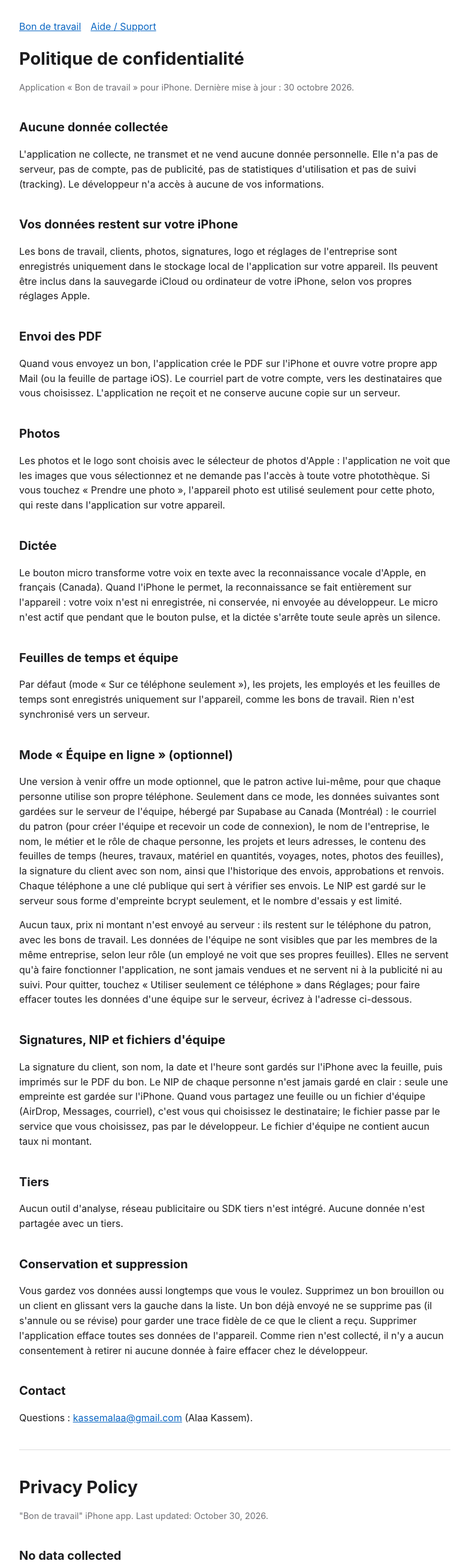
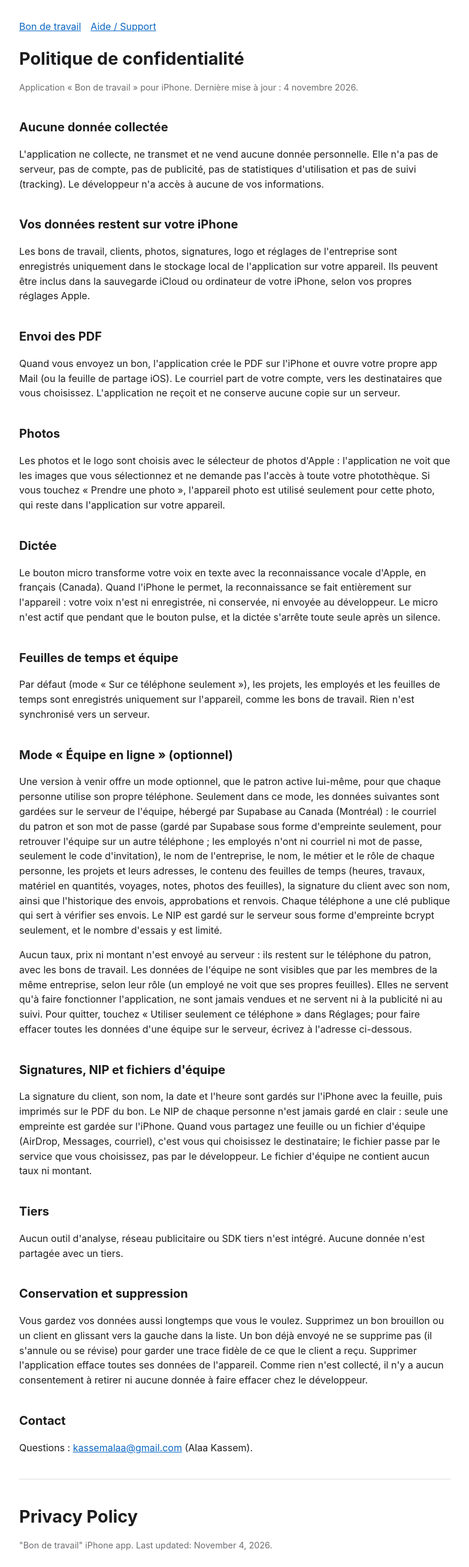
Before and after one commit to kassemalaa/bondetravail-app, a plain HTML site: page privacy.html in a window 1280 px wide. Shown: the top 2613 px of the page at 60% size, without its empty margins (248-1031 px from the left). Drawn offline with Linux system fonts and the light colour scheme.

Commit message:
Confidentialité : courriel et mot de passe du patron (équipe en ligne)

```diff
--- a/privacy.html
+++ b/privacy.html
@@ -3,7 +3,7 @@
 <title>Bon de travail : politique de confidentialité / Privacy Policy</title><link rel="stylesheet" href="style.css"></head><body>
 <nav><a href="index.html">Bon de travail</a><a href="support.html">Aide / Support</a></nav>
 <h1>Politique de confidentialité</h1>
-<p class="lang">Application « Bon de travail » pour iPhone. Dernière mise à jour : 30 octobre 2026.</p>
+<p class="lang">Application « Bon de travail » pour iPhone. Dernière mise à jour : 4 novembre 2026.</p>
 <h2>Aucune donnée collectée</h2>
 <p>L'application ne collecte, ne transmet et ne vend aucune donnée personnelle. Elle n'a pas de serveur, pas de compte, pas de publicité, pas de statistiques d'utilisation et pas de suivi (tracking). Le développeur n'a accès à aucune de vos informations.</p>
 <h2>Vos données restent sur votre iPhone</h2>
@@ -17,7 +17,7 @@
 <h2>Feuilles de temps et équipe</h2>
 <p>Par défaut (mode « Sur ce téléphone seulement »), les projets, les employés et les feuilles de temps sont enregistrés uniquement sur l'appareil, comme les bons de travail. Rien n'est synchronisé vers un serveur.</p>
 <h2>Mode « Équipe en ligne » (optionnel)</h2>
-<p>Une version à venir offre un mode optionnel, que le patron active lui-même, pour que chaque personne utilise son propre téléphone. Seulement dans ce mode, les données suivantes sont gardées sur le serveur de l'équipe, hébergé par Supabase au Canada (Montréal) : le courriel du patron (pour créer l'équipe et recevoir un code de connexion), le nom de l'entreprise, le nom, le métier et le rôle de chaque personne, les projets et leurs adresses, le contenu des feuilles de temps (heures, travaux, matériel en quantités, voyages, notes, photos des feuilles), la signature du client avec son nom, ainsi que l'historique des envois, approbations et renvois. Chaque téléphone a une clé publique qui sert à vérifier ses envois. Le NIP est gardé sur le serveur sous forme d'empreinte bcrypt seulement, et le nombre d'essais y est limité.</p>
+<p>Une version à venir offre un mode optionnel, que le patron active lui-même, pour que chaque personne utilise son propre téléphone. Seulement dans ce mode, les données suivantes sont gardées sur le serveur de l'équipe, hébergé par Supabase au Canada (Montréal) : le courriel du patron et son mot de passe (gardé par Supabase sous forme d'empreinte seulement, pour retrouver l'équipe sur un autre téléphone ; les employés n'ont ni courriel ni mot de passe, seulement le code d'invitation), le nom de l'entreprise, le nom, le métier et le rôle de chaque personne, les projets et leurs adresses, le contenu des feuilles de temps (heures, travaux, matériel en quantités, voyages, notes, photos des feuilles), la signature du client avec son nom, ainsi que l'historique des envois, approbations et renvois. Chaque téléphone a une clé publique qui sert à vérifier ses envois. Le NIP est gardé sur le serveur sous forme d'empreinte bcrypt seulement, et le nombre d'essais y est limité.</p>
 <p>Aucun taux, prix ni montant n'est envoyé au serveur : ils restent sur le téléphone du patron, avec les bons de travail. Les données de l'équipe ne sont visibles que par les membres de la même entreprise, selon leur rôle (un employé ne voit que ses propres feuilles). Elles ne servent qu'à faire fonctionner l'application, ne sont jamais vendues et ne servent ni à la publicité ni au suivi. Pour quitter, touchez « Utiliser seulement ce téléphone » dans Réglages; pour faire effacer toutes les données d'une équipe sur le serveur, écrivez à l'adresse ci-dessous.</p>
 <h2>Signatures, NIP et fichiers d'équipe</h2>
 <p>La signature du client, son nom, la date et l'heure sont gardés sur l'iPhone avec la feuille, puis imprimés sur le PDF du bon. Le NIP de chaque personne n'est jamais gardé en clair : seule une empreinte est gardée sur l'iPhone. Quand vous partagez une feuille ou un fichier d'équipe (AirDrop, Messages, courriel), c'est vous qui choisissez le destinataire; le fichier passe par le service que vous choisissez, pas par le développeur. Le fichier d'équipe ne contient aucun taux ni montant.</p>
@@ -30,7 +30,7 @@
 <hr>
 <h1 lang="en" id="en">Privacy Policy</h1>
 <div lang="en">
-<p class="lang">"Bon de travail" iPhone app. Last updated: October 30, 2026.</p>
+<p class="lang">"Bon de travail" iPhone app. Last updated: November 4, 2026.</p>
 <h2>No data collected</h2>
 <p>The app does not collect, transmit or sell any personal data. It has no server, no account, no advertising, no usage analytics and no tracking. The developer has no access to any of your information.</p>
 <h2>Your data stays on your iPhone</h2>
@@ -44,7 +44,7 @@
 <h2>Timesheets and team</h2>
 <p>By default ("Sur ce téléphone seulement" mode), projects, employees and timesheets are stored only on the device, like work orders. Nothing is synced to a server.</p>
 <h2>"Équipe en ligne" mode (optional)</h2>
-<p>An upcoming version offers an optional mode, turned on by the owner, so each person can use their own phone. Only in this mode, the following data is kept on the team's server, hosted by Supabase in Canada (Montreal): the owner's email (to create the team and receive a sign-in code), the company name, each person's name, trade and role, projects and their addresses, timesheet content (hours, work done, material quantities, trips, notes, timesheet photos), the client's signature and name, and the history of submissions, approvals and returns. Each phone has a public key used to verify what it sends. The PIN is stored on the server as a bcrypt hash only, with a limited number of attempts.</p>
+<p>An upcoming version offers an optional mode, turned on by the owner, so each person can use their own phone. Only in this mode, the following data is kept on the team's server, hosted by Supabase in Canada (Montreal): the owner's email and password (stored by Supabase as a hash only, to find the team again on another phone; employees have no email or password, only the invitation code), the company name, each person's name, trade and role, projects and their addresses, timesheet content (hours, work done, material quantities, trips, notes, timesheet photos), the client's signature and name, and the history of submissions, approvals and returns. Each phone has a public key used to verify what it sends. The PIN is stored on the server as a bcrypt hash only, with a limited number of attempts.</p>
 <p>No rate, price or amount is ever sent to the server: they stay on the owner's phone, with the work orders. Team data is visible only to members of the same company, according to their role (an employee only sees their own timesheets). It is used only to run the app, is never sold and is never used for advertising or tracking. To leave, tap "Utiliser seulement ce téléphone" in Settings; to have all of a team's data erased from the server, write to the address below.</p>
 <h2>Signatures, PINs and team files</h2>
 <p>The client's signature, name, date and time are kept on the iPhone with the timesheet, then printed on the work order PDF. Each person's PIN is never stored in clear: only a fingerprint (hash) is kept on the iPhone. When you share a timesheet or a team file (AirDrop, Messages, email), you choose the recipient; the file goes through the service you choose, not through the developer. The team file contains no rates or amounts.</p>
```
